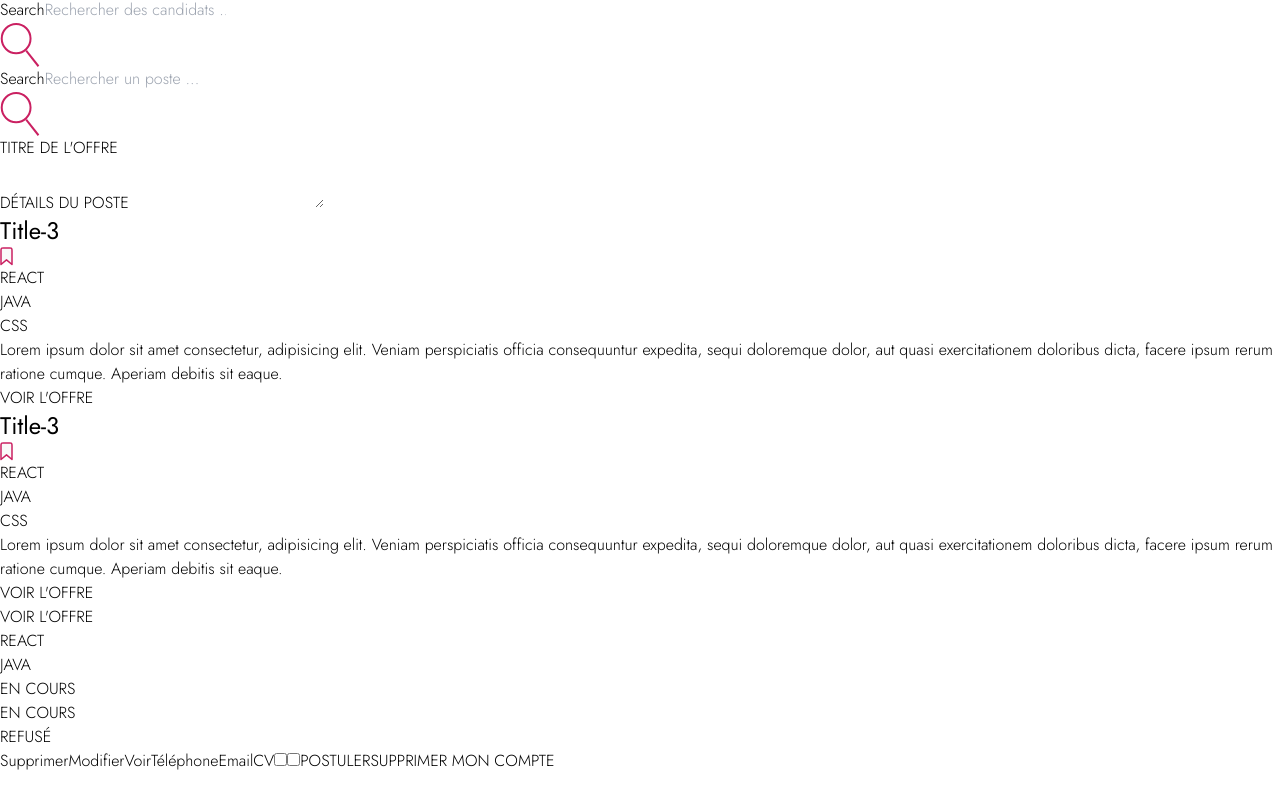
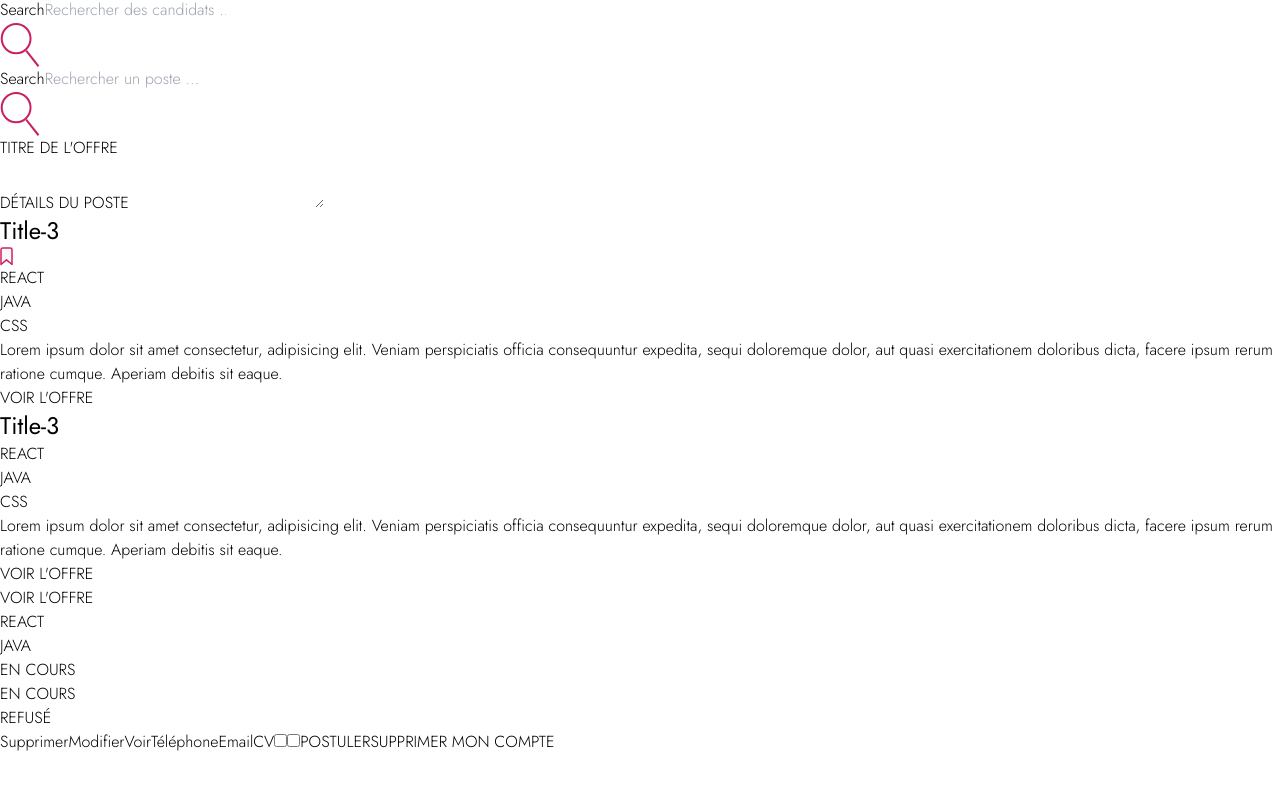
Before and after one commit to WildCodeSchool-2024-02/JS-bdx-0224-P3-Externatic, a React (Vite) app in the folder client/: page / in a window 1280 px wide. Shown: the part 436-1238 px from the top of the page. Built offline with nearby package versions, Linux system fonts and the light colour scheme.

Commit message:
first commit

```diff
--- a/client/src/components/atomic/Atomic.jsx
+++ b/client/src/components/atomic/Atomic.jsx
@@ -5,6 +5,7 @@ import FormInputConsultant from "./inputConsultant/formConsultant/FormInputConsu
 import ButtonOffer from "./buttons/ButtonOffer";
 import Tag from "./tag/Tag";
 import Card from "./card/Card";
+import CardConsultant from "./card/CardConsultant";
 import TagNotSelect from "./tag/TagNotSelect";
 import TagStatusGreen from "./tag/TagStatusGreen";
 import TagStatusOrange from "./tag/TagStatusOrange";
@@ -103,7 +104,7 @@ export default function Atomic() {
         {/* CARD */}
         <section className="flex gap-4 max-md:flex-col max-md:items-center max-md:justify-center">
           <Card />
-          <Card />
+          <CardConsultant />
         </section>
         {/* END */}
 
--- /dev/null
+++ b/client/src/components/atomic/card/CardConsultant.jsx
@@ -0,0 +1,28 @@
+import ButtonOffer from "../buttons/ButtonOffer";
+import Tag from "../tag/Tag";
+
+export default function Card() {
+  return (
+    <article className=" max-w-xl border border-[var(--primary-color)] rounded-md shadow-lg custom-shadow min-h-44 p-4 bg-[var(--secondary-background-color)] mb-4 max-md:max-w-96 ">
+      <header className="flex justify-between items-center mb-4">
+        <h3 className="text-[var(--primary-color)] max-md:text-lg">Title-3 </h3>
+
+      </header>
+      <ul className="flex gap-1 relative mb-4">
+        <Tag tag="REACT" />
+        <Tag tag="JAVA" />
+        <Tag tag="CSS" />
+      </ul>
+      <p className="text-content mb-4 max-md:text-sm">
+        {" "}
+        Lorem ipsum dolor sit amet consectetur, adipisicing elit. Veniam
+        perspiciatis officia consequuntur expedita, sequi doloremque dolor, aut
+        quasi exercitationem doloribus dicta, facere ipsum rerum ratione cumque.
+        Aperiam debitis sit eaque.
+      </p>
+      <footer className="flex justify-center">
+        <ButtonOffer />
+      </footer>
+    </article>
+  );
+}
```
